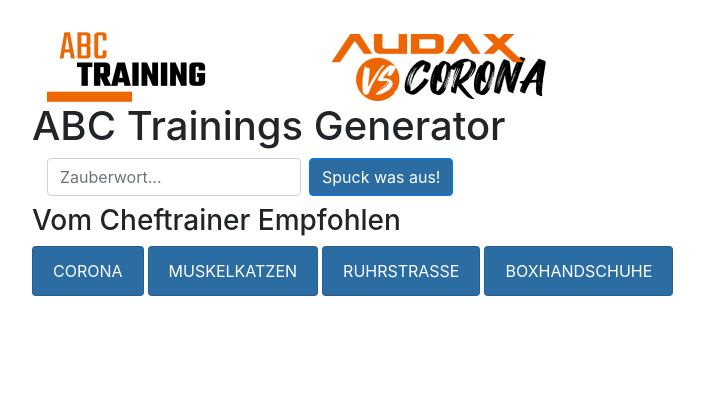
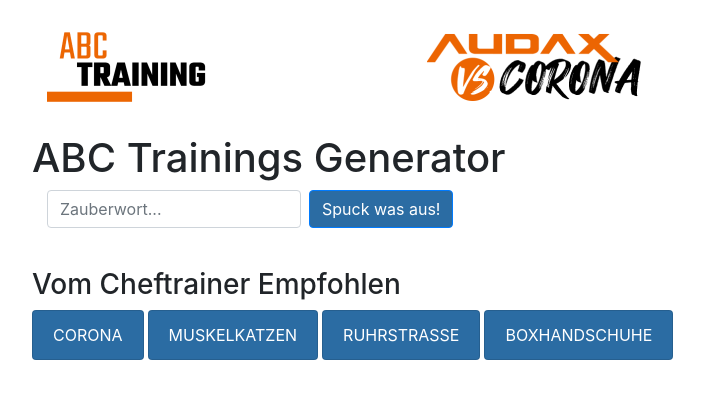
Before and after one commit to Wolfenswan/flask-sandbox, a Flask app: page /adx_abctrainer/ in a window 1280 px wide. Shown: the top 399 px of the page, without its empty margins (38-742 px from the left). Run offline with Flask 2, Linux system fonts and the light colour scheme; some libraries are stand-ins or nearby versions.

Commit message:
added minor padding to form.html

```diff
--- a/static/adx_abctrainer/abc_trainer.css
+++ b/static/adx_abctrainer/abc_trainer.css
@@ -16,6 +16,10 @@ div .list-group a:hover{
 .btn-primary:hover {
     background-color:#d17206;
     color:white;
+}
+
+.adx-row {
+    padding-bottom: 2rem;
 }
 
 .adx-logo-row {
--- a/templates/adx_abctrainer/form.html
+++ b/templates/adx_abctrainer/form.html
@@ -9,12 +9,12 @@
 
 {% block content %}
     <div class="container">
-        <div class="adx-logo-row row">
-            <div class="col-3"><img width="160px" src="{{ url_for('static',filename='adx_abctrainer/img/logos/adx_abctrainer.png') }}"></div>
+        <div class="adx-logo-row adx-row row">
+            <div class="col-4"><img width="160px" src="{{ url_for('static',filename='adx_abctrainer/img/logos/adx_abctrainer.png') }}"></div>
             <div class="col-3"><img height="70px" src="{{ url_for('static',filename='adx_abctrainer/img/logos/adx_vscorona.png') }}"></div>
         </div>
         <div class="row"><h1>ABC Trainings Generator</h1></div>
-        <div class="row">
+        <div class="adx-row row">
             <div class="col-4">
                 <form action="" method="post" novalidate class="form-inline">
                         {{ form.hidden_tag() }}
```
